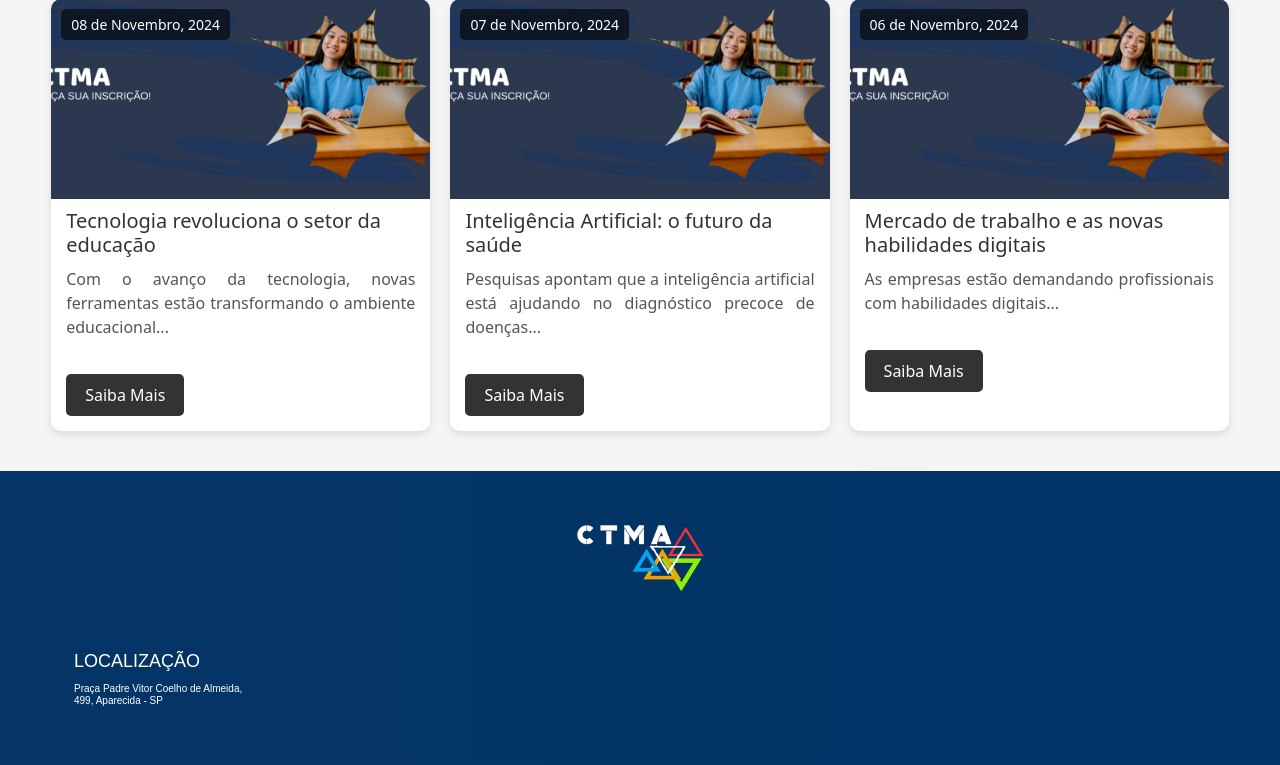
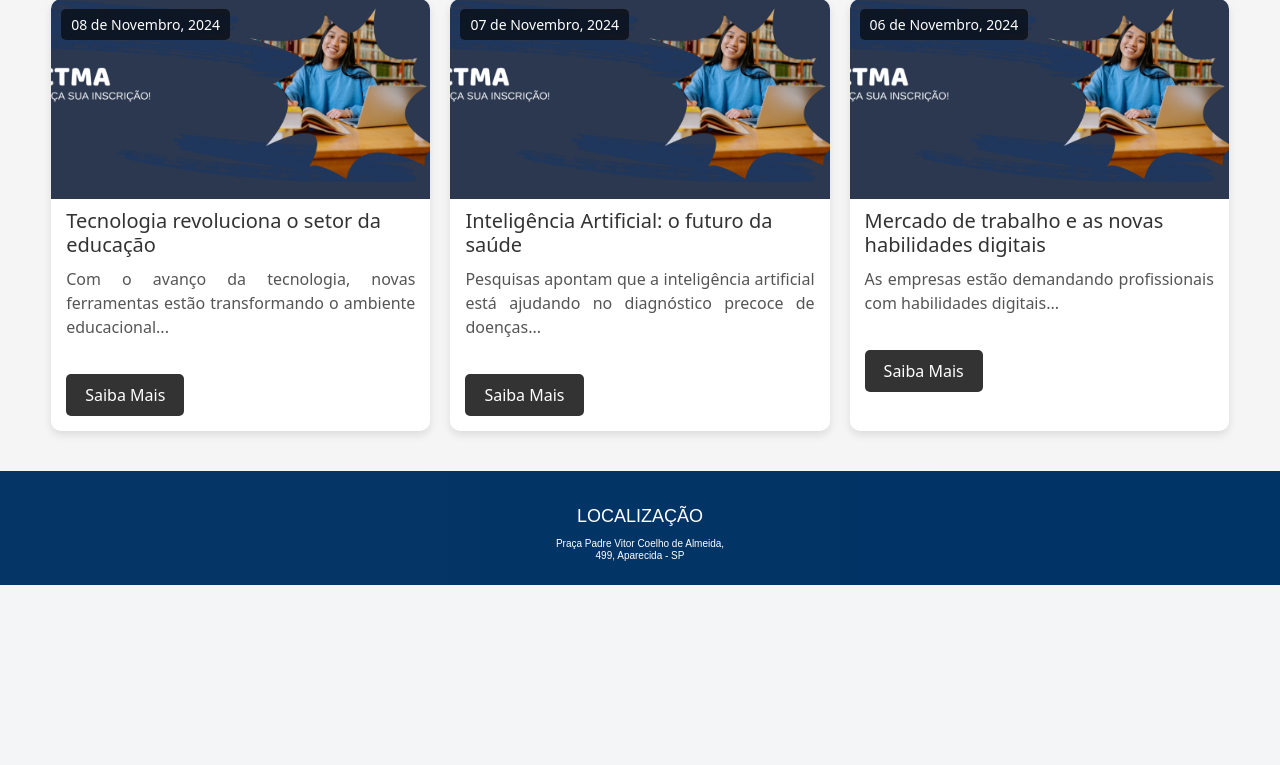
Before and after one commit to LuizPaivaa/Site_Escola, a PHP site: page /index.php in a window 1280 px wide. Shown: the part 1942-2707 px from the top of the page. After the commit the page ends 2527 px from the top, so only its background shows below. Run offline with PHP 8.4, Linux system fonts and the light colour scheme; some web fonts are replaced.

Commit message:
Update stylefooter.css

```diff
--- a/css/stylefooter.css
+++ b/css/stylefooter.css
@@ -2,7 +2,7 @@
 .footer {
     background: linear-gradient(90deg, #053566, #003366);
     color: #fff;
-    padding: 40px 0;
+    padding: 5px 0;
     font-family: Arial, sans-serif;
 }
 
@@ -91,7 +91,7 @@
     }
 
     .footer-logo-img {
-        width: 120px;
+        width: 12   0px;
     }
 
     .footer-links {
@@ -107,6 +107,7 @@
 
     .footer-column h4 {
         font-size: 16px;
+
     }
 
     .footer-column a {
@@ -129,5 +130,18 @@
 }
 .footer-column h1 {
     font-size:  10px;
+    text-align: center;
+}
+.footer-column h4{
+    text-align: center;
+}
+.footer-logo-img{
+    position: fixed;
+    left: 0;
+    top: 90%;
+
+
+   /* Centraliza verticalmente */
+    width: 200px
 
 }
```
